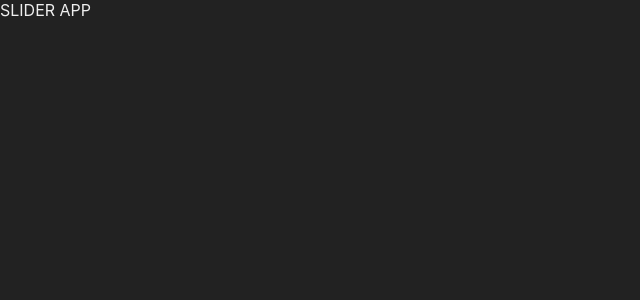
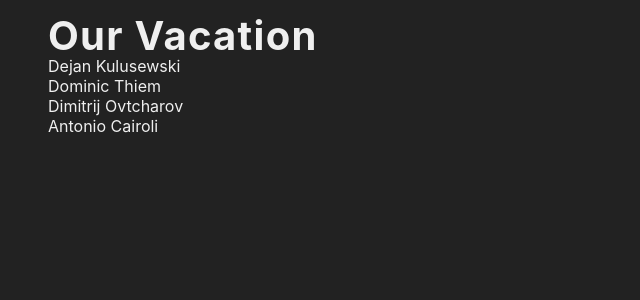
Before and after one commit to sder12/react-slider, a React (Create React App) app: page / in a window 1280 px wide. Shown: the top 300 px of the page, without its empty margins (0-640 px from the left). Built offline with nearby package versions, Linux system fonts and the light colour scheme.

Commit message:
Pass data with props to Slide component

```diff
--- a/src/App.js
+++ b/src/App.js
@@ -1,9 +1,18 @@
-import React from 'react'
+import React from 'react';
+import Slide from './components/Slide';
+import data from './data';
 
 const App = () => {
   return (
-    <div className="App">
-      SLIDER APP
+    <div className="App section-center">
+      <h2>Our vacation</h2>
+      <Slide />
+
+      {
+        data.map((el) => {
+          return <Slide key={el.id} {...el} />
+        })
+      }
     </div>
   )
 }
--- /dev/null
+++ b/src/components/Slide.js
@@ -0,0 +1,9 @@
+import React from 'react'
+
+const Slide = (slide) => {
+    return (
+        <div>{slide.autore}</div>
+    )
+}
+
+export default Slide
```
